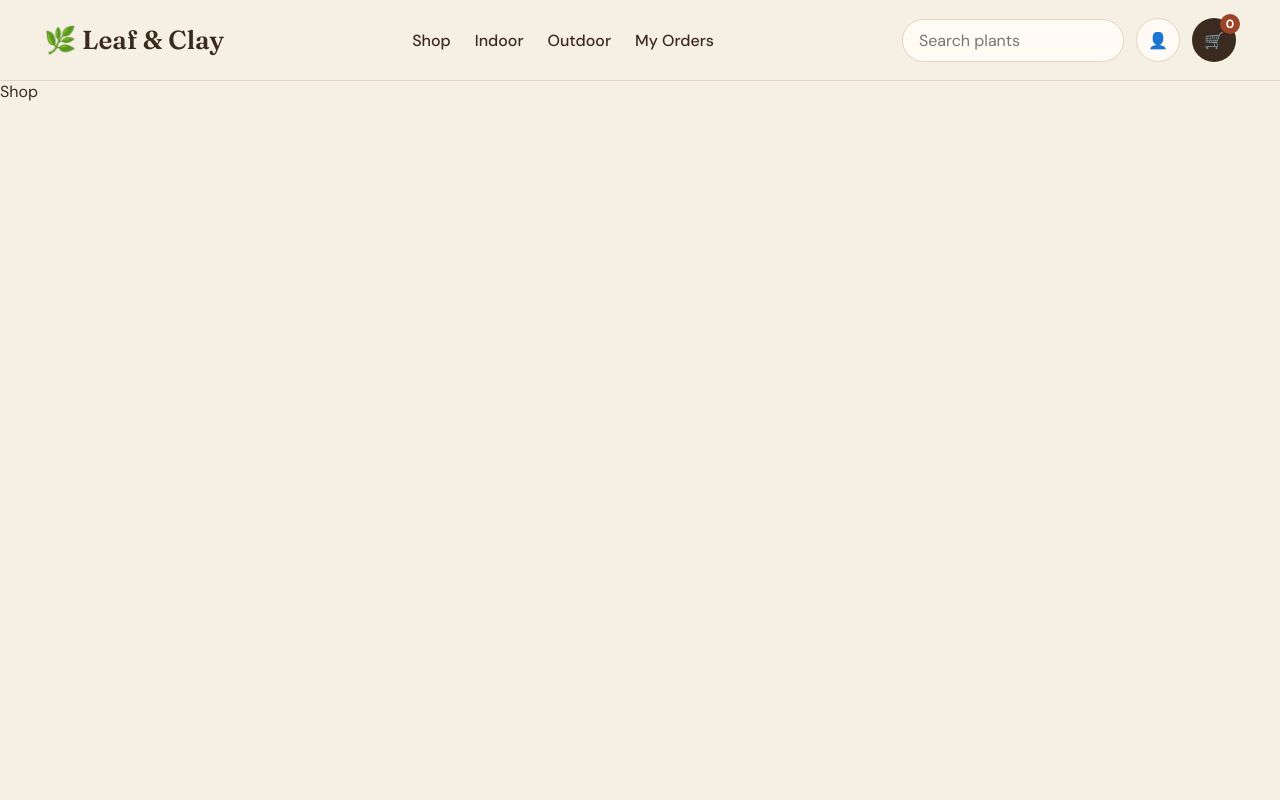
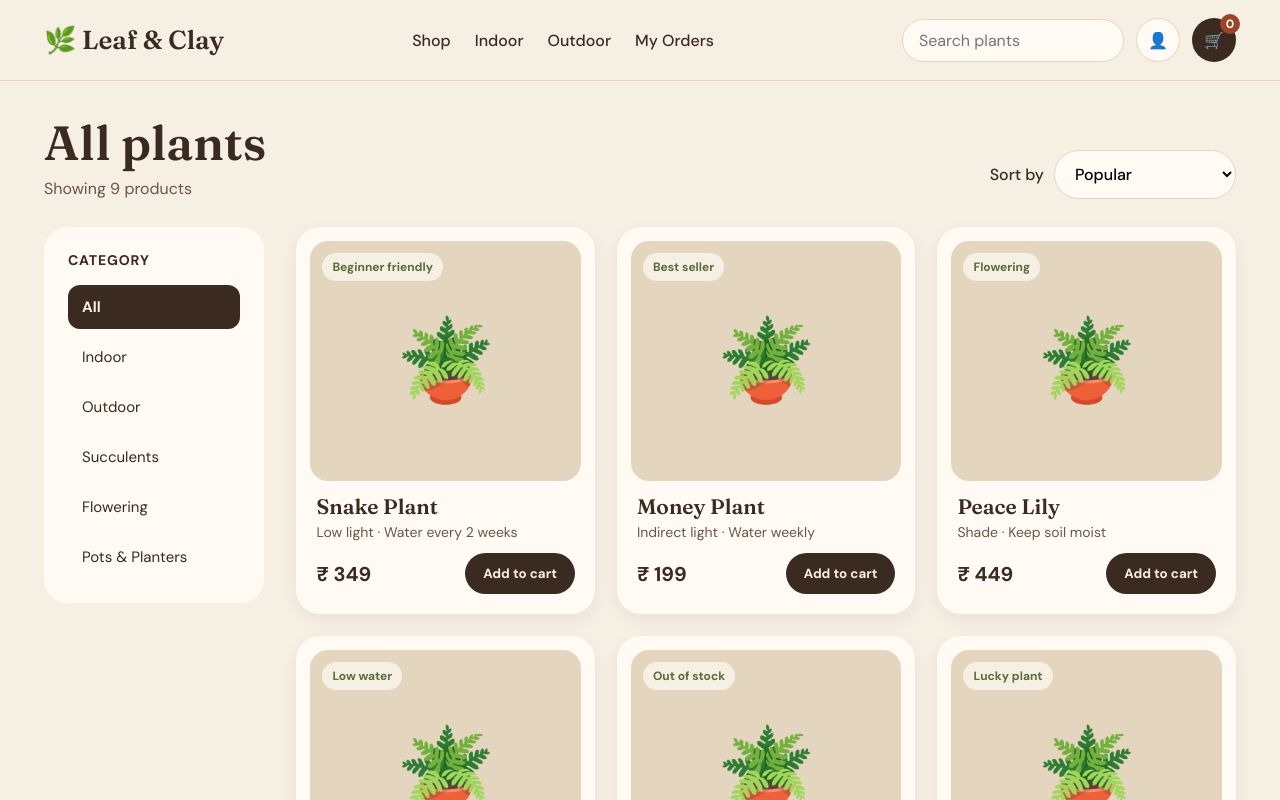
Before and after one commit to sonakajal-sd/plant-store, a React (Vite) app in the folder client/: page /shop in a window 1280 px wide. Shown: the top 800 px of the page. Built offline with nearby package versions, Linux system fonts and the light colour scheme.

Commit message:
Add Shop page with category filter, sorting and stock

```diff
--- a/client/src/App.tsx
+++ b/client/src/App.tsx
@@ -22,7 +22,7 @@ function App() {
       <main>
         <Routes>
           <Route path="/" element={<Home onAddToCart={handleAddToCart} />} />
-          <Route path="/shop" element={<Shop />} />
+          <Route path="/shop" element={<Shop onAddToCart={handleAddToCart} />} />
           <Route path="/cart" element={<Cart />} />
           <Route path="/login" element={<Login />} />
           <Route path="/orders" element={<Orders />} />
--- a/client/src/components/Header/Header.tsx
+++ b/client/src/components/Header/Header.tsx
@@ -16,8 +16,8 @@ function Header({ cartCount }: HeaderProps) {
 
         <nav className={styles.nav}>
           <NavLink to="/shop">Shop</NavLink>
-          <NavLink to="/shop">Indoor</NavLink>
-          <NavLink to="/shop">Outdoor</NavLink>
+          <NavLink to="/shop?category=Indoor">Indoor</NavLink>
+<NavLink to="/shop?category=Outdoor">Outdoor</NavLink>
           <NavLink to="/orders">My Orders</NavLink>
         </nav>
 
--- a/client/src/components/ProductCard/ProductCard.module.css
+++ b/client/src/components/ProductCard/ProductCard.module.css
@@ -73,3 +73,9 @@
 .button:hover {
   background: var(--terracotta);
 }
+
+.button:disabled{
+    background: var(--beige);
+    color:var(--brown-light);
+    cursor: not-allowed;
+}
--- a/client/src/components/ProductCard/ProductCard.tsx
+++ b/client/src/components/ProductCard/ProductCard.tsx
@@ -3,15 +3,19 @@ import styles from "./ProductCard.module.css";
 
 type ProductCardProps = {
   product: Product;
-  onAddToCart: () => void; // a function that returns nothing
+  onAddToCart: () => void;
 };
 
 function ProductCard({ product, onAddToCart }: ProductCardProps) {
+  const isOutOfStock = product.stock === 0;
+
   return (
     <article className={styles.card}>
       <div className={styles.image}>
         <span className={styles.plant}>🪴</span>
-        <span className={styles.tag}>{product.tag}</span>
+        <span className={styles.tag}>
+          {isOutOfStock ? "Out of stock" : product.tag}
+        </span>
       </div>
 
       <div className={styles.info}>
@@ -21,8 +25,12 @@ function ProductCard({ product, onAddToCart }: ProductCardProps) {
 
       <div className={styles.bottom}>
         <span className={styles.price}>₹ {product.price}</span>
-        <button className={styles.button} onClick={onAddToCart}>
-          Add to cart
+        <button
+          className={styles.button}
+          onClick={onAddToCart}
+          disabled={isOutOfStock}
+        >
+          {isOutOfStock ? "Sold out" : "Add to cart"}
         </button>
       </div>
     </article>
--- a/client/src/data/products.ts
+++ b/client/src/data/products.ts
@@ -1,4 +1,3 @@
-// The shape of one product
 export type Product = {
   id: number;
   name: string;
@@ -6,14 +5,19 @@ export type Product = {
   price: number;
   care: string;
   tag: string;
+  stock: number; // how many we have. 0 = out of stock
 };
 
-// Sample products (later these will come from our database)
 export const products: Product[] = [
-  { id: 1, name: "Snake Plant", category: "Indoor", price: 349, care: "Low light · Water every 2 weeks", tag: "Beginner friendly" },
-  { id: 2, name: "Money Plant", category: "Indoor", price: 199, care: "Indirect light · Water weekly", tag: "Best seller" },
-  { id: 3, name: "Peace Lily", category: "Flowering", price: 449, care: "Shade · Keep soil moist", tag: "Flowering" },
-  { id: 4, name: "Aloe Vera", category: "Succulents", price: 249, care: "Bright light · Water rarely", tag: "Low water" },
+  { id: 1, name: "Snake Plant", category: "Indoor", price: 349, care: "Low light · Water every 2 weeks", tag: "Beginner friendly", stock: 24 },
+  { id: 2, name: "Money Plant", category: "Indoor", price: 199, care: "Indirect light · Water weekly", tag: "Best seller", stock: 40 },
+  { id: 3, name: "Peace Lily", category: "Flowering", price: 449, care: "Shade · Keep soil moist", tag: "Flowering", stock: 6 },
+  { id: 4, name: "Aloe Vera", category: "Succulents", price: 249, care: "Bright light · Water rarely", tag: "Low water", stock: 18 },
+  { id: 5, name: "Hibiscus", category: "Outdoor", price: 299, care: "Full sun · Water daily", tag: "Outdoor", stock: 0 },
+  { id: 6, name: "Jade Plant", category: "Succulents", price: 279, care: "Bright light · Water rarely", tag: "Lucky plant", stock: 12 },
+  { id: 7, name: "Areca Palm", category: "Indoor", price: 649, care: "Indirect light · Water twice a week", tag: "Air purifier", stock: 8 },
+  { id: 8, name: "Tulsi", category: "Outdoor", price: 149, care: "Full sun · Water daily", tag: "Outdoor", stock: 30 },
+  { id: 9, name: "Terracotta Pot", category: "Pots & Planters", price: 179, care: "8 inch · Handmade clay", tag: "Handmade", stock: 32 },
 ];
 
 export const categories: string[] = [
--- a/client/src/pages/Home.tsx
+++ b/client/src/pages/Home.tsx
@@ -32,7 +32,11 @@ function Home({ onAddToCart }: HomeProps) {
         <h2 className={styles.sectionTitle}>Shop by category</h2>
         <div className={styles.categoryGrid}>
           {categories.map((category) => (
-            <Link to="/shop" key={category} className={styles.categoryCard}>
+            <Link
+  to={`/shop?category=${encodeURIComponent(category)}`}
+  key={category}
+  className={styles.categoryCard}
+>
               <span className={styles.categoryIcon}>🌱</span>
               <span className={styles.categoryName}>{category}</span>
               <span className={styles.explore}>Explore →</span>
--- /dev/null
+++ b/client/src/pages/Shop.module.css
@@ -0,0 +1,96 @@
+.page {
+  max-width: 1240px;
+  margin: 0 auto;
+  padding: 32px 24px 64px;
+}
+
+.topRow {
+  display: flex;
+  flex-wrap: wrap;
+  justify-content: space-between;
+  align-items: flex-end;
+  gap: 16px;
+  margin-bottom: 28px;
+}
+
+.title {
+  margin: 0;
+  font-family: var(--font-heading);
+  font-size: 48px;
+}
+
+.count {
+  margin: 6px 0 0;
+  color: var(--brown-light);
+}
+
+.sortLabel {
+  display: flex;
+  align-items: center;
+  gap: 10px;
+  font-weight: 500;
+}
+
+.select {
+  padding: 12px 16px;
+  border-radius: 999px;
+  border: 1px solid var(--beige);
+  background: var(--card);
+  font: inherit;
+}
+
+.layout {
+  display: flex;
+  flex-wrap: wrap;
+  gap: 32px;
+  align-items: flex-start;
+}
+
+.sidebar {
+  flex: 1 1 220px;
+  max-width: 260px;
+  background: var(--card);
+  border-radius: 24px;
+  padding: 24px;
+  display: flex;
+  flex-direction: column;
+  gap: 6px;
+}
+
+.sidebarTitle {
+  margin: 0 0 10px;
+  font-size: 14px;
+  text-transform: uppercase;
+  letter-spacing: 0.06em;
+}
+
+.categoryButton,
+.categoryActive {
+  text-align: left;
+  padding: 12px 14px;
+  border: 0;
+  border-radius: 12px;
+  font-size: 15px;
+}
+
+.categoryButton {
+  background: transparent;
+  color: var(--brown);
+}
+
+.categoryButton:hover {
+  background: var(--cream);
+}
+
+.categoryActive {
+  background: var(--brown);
+  color: var(--cream);
+  font-weight: 700;
+}
+
+.grid {
+  flex: 999 1 560px;
+  display: grid;
+  grid-template-columns: repeat(auto-fill, minmax(240px, 1fr));
+  gap: 22px;
+}
--- a/client/src/pages/Shop.tsx
+++ b/client/src/pages/Shop.tsx
@@ -1,9 +1,103 @@
-import React from 'react'
+import { useState } from "react";
+import { useSearchParams } from "react-router-dom";
+import { products, categories } from "../data/products";
+import ProductCard from "../components/ProductCard/ProductCard";
+import styles from "./Shop.module.css";
 
-const Shop = () => {
+type ShopProps = {
+  onAddToCart: () => void;
+};
+
+// The only 3 values sort can have
+type SortOption = "popular" | "price-low" | "price-high";
+
+function Shop({ onAddToCart }: ShopProps) {
+  // Read the category from the URL, e.g. /shop?category=Indoor
+  const [searchParams, setSearchParams] = useSearchParams();
+  const selectedCategory = searchParams.get("category") ?? "All";
+
+  const [sort, setSort] = useState<SortOption>("popular");
+
+  // Step 1: filter by category
+  const filtered =
+    selectedCategory === "All"
+      ? products
+      : products.filter((p) => p.category === selectedCategory);
+
+  // Step 2: sort by price (copy the array first with [...] so we don't change the original)
+  const sorted = [...filtered];
+  if (sort === "price-low") {
+    sorted.sort((a, b) => a.price - b.price);
+  } else if (sort === "price-high") {
+    sorted.sort((a, b) => b.price - a.price);
+  }
+
+  // When a category button is clicked, update the URL
+  function handleCategoryClick(category: string) {
+    if (category === "All") {
+      setSearchParams({});
+    } else {
+      setSearchParams({ category: category });
+    }
+  }
+
   return (
-    <div>Shop</div>
-  )
+    <div className={styles.page}>
+      {/* Title row */}
+      <div className={styles.topRow}>
+        <div>
+          <h1 className={styles.title}>
+            {selectedCategory === "All" ? "All plants" : selectedCategory}
+          </h1>
+          <p className={styles.count}>Showing {sorted.length} products</p>
+        </div>
+
+        <label className={styles.sortLabel}>
+          Sort by
+          <select
+            className={styles.select}
+            value={sort}
+            onChange={(e) => setSort(e.target.value as SortOption)}
+          >
+            <option value="popular">Popular</option>
+            <option value="price-low">Price: low to high</option>
+            <option value="price-high">Price: high to low</option>
+          </select>
+        </label>
+      </div>
+
+      <div className={styles.layout}>
+        {/* Left: category filter */}
+        <aside className={styles.sidebar}>
+          <h2 className={styles.sidebarTitle}>Category</h2>
+          {["All", ...categories].map((category) => (
+            <button
+              key={category}
+              onClick={() => handleCategoryClick(category)}
+              className={
+                category === selectedCategory
+                  ? styles.categoryActive
+                  : styles.categoryButton
+              }
+            >
+              {category}
+            </button>
+          ))}
+        </aside>
+
+        {/* Right: product grid */}
+        <div className={styles.grid}>
+          {sorted.map((product) => (
+            <ProductCard
+              key={product.id}
+              product={product}
+              onAddToCart={onAddToCart}
+            />
+          ))}
+        </div>
+      </div>
+    </div>
+  );
 }
 
-export default Shop
+export default Shop;
```
